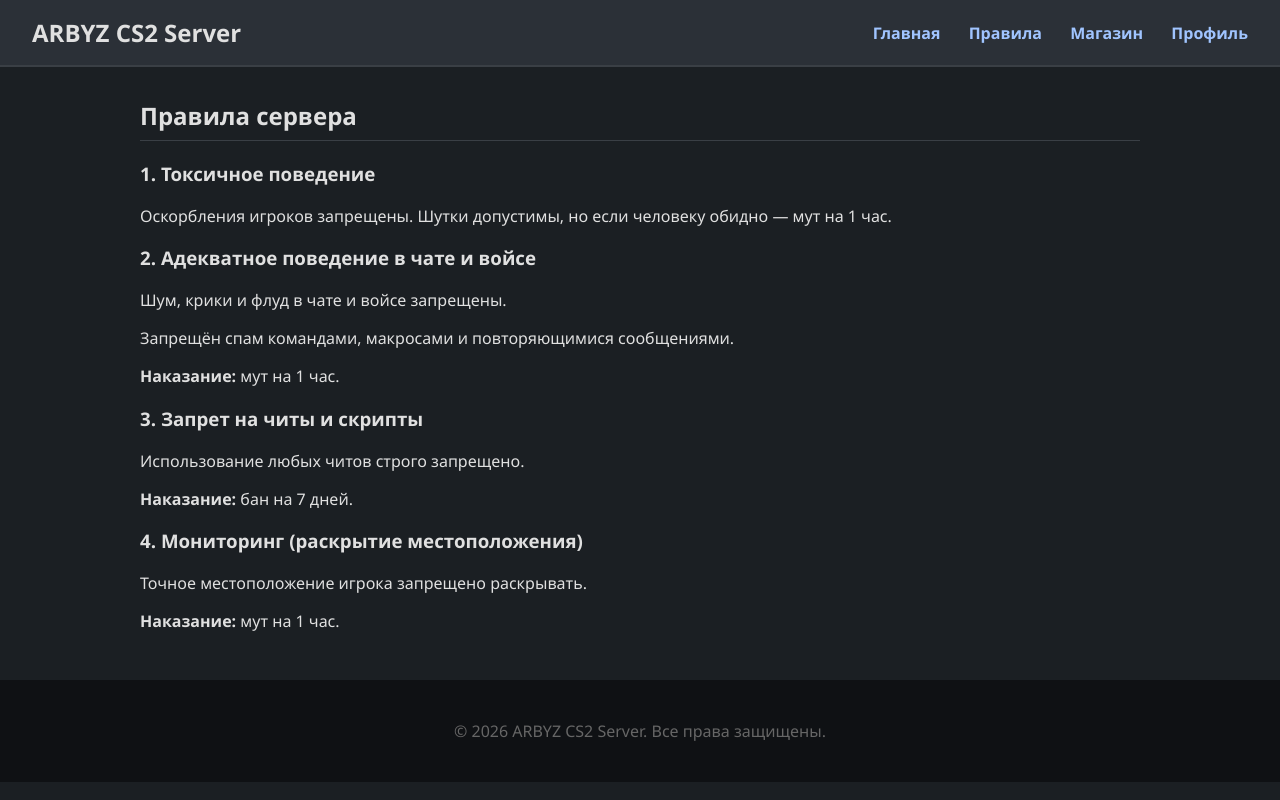
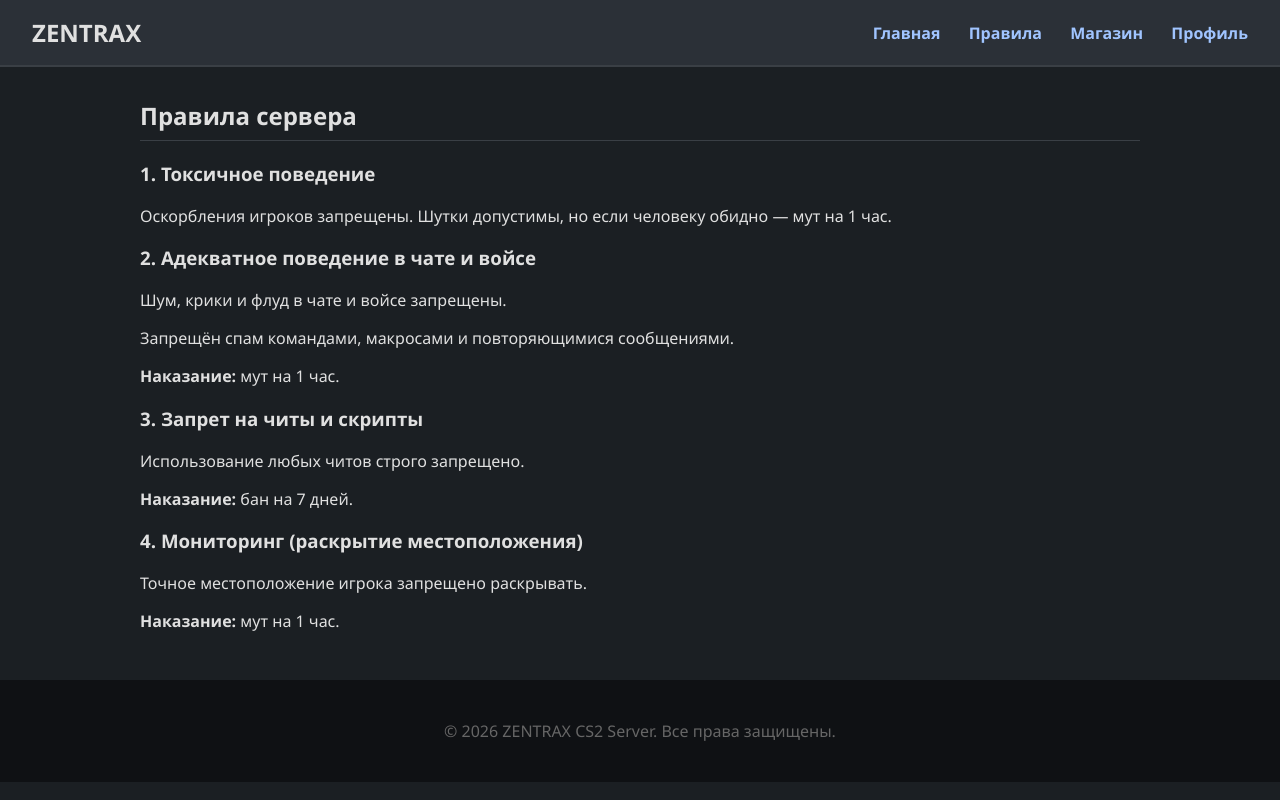
Before and after one commit to abyss175/arbyz-server, a plain HTML site: page rules.html in a window 1280 px wide. Drawn offline with Linux system fonts and the light colour scheme.

Commit message:
Update rules.html

```diff
--- a/rules.html
+++ b/rules.html
@@ -3,12 +3,12 @@
 <head>
   <meta charset="UTF-8">
   <meta name="viewport" content="width=device-width, initial-scale=1.0">
-  <title>Правила сервера | ARBYZ CS2</title>
+  <title>Правила сервера | ZENTRAX</title>
   <link rel="stylesheet" href="style.css">
 </head>
 <body>
   <header>
-    <h1>ARBYZ CS2 Server</h1>
+    <h1>ZENTRAX</h1>
     <nav>
       <a href="index.html">Главная</a>
       <a href="rules.html">Правила</a>
@@ -48,7 +48,7 @@
   </main>
 
   <footer>
-    <p>&copy; 2026 ARBYZ CS2 Server. Все права защищены.</p>
+    <p>&copy; 2026 ZENTRAX CS2 Server. Все права защищены.</p>
   </footer>
 </body>
 </html>
```
